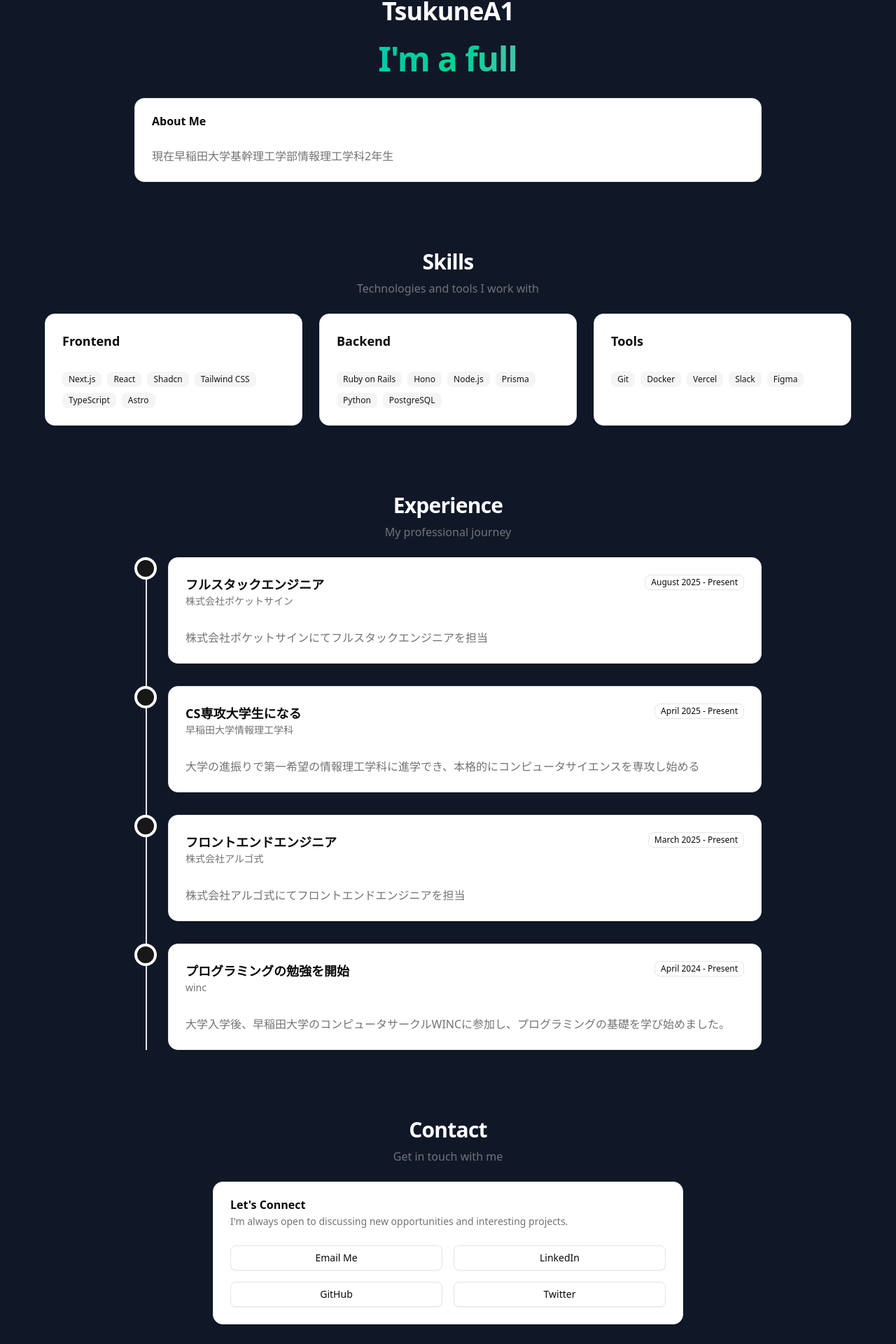
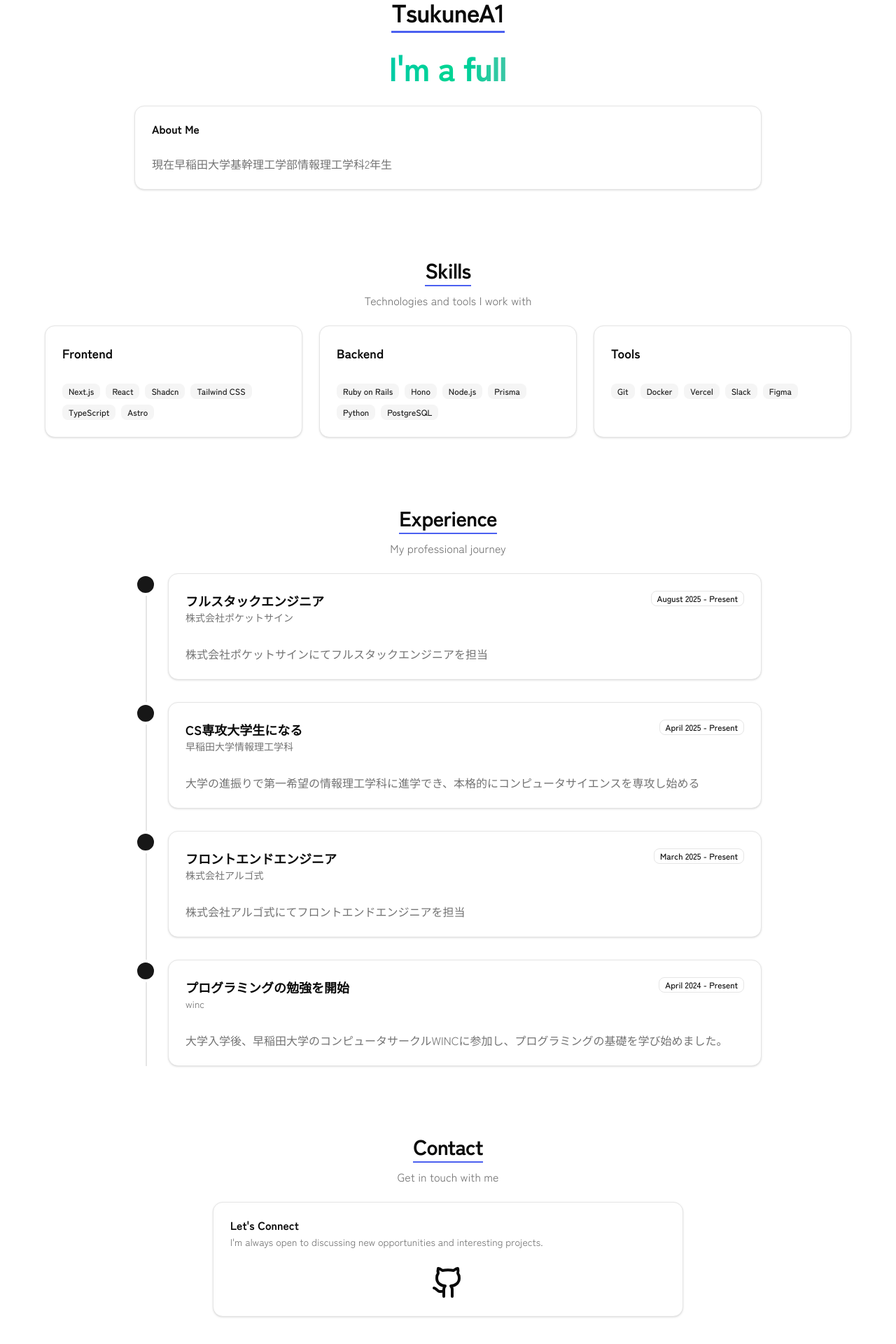
Before and after one commit to tsukuneA1/tsukuneA1_portfolio, a Next.js app: page / in a window 1280 px wide. Shown: the part 261-2181 px from the top of the page at 70% size. Built offline with nearby package versions, Linux system fonts and the light colour scheme.

Commit message:
feat:スタイリング

```diff
--- a/app/blogs/[blog]/page.tsx
+++ b/app/blogs/[blog]/page.tsx
@@ -62,7 +62,7 @@ export default async function BlogPage({
 		<article className="max-w-4xl mx-auto px-4 py-8">
 			<header className="mb-8">
 				<h1 className="text-3xl font-bold mb-2">{content.title}</h1>
-				<time className="text-gray-500">{content.createdAt}</time>
+				<time className="text-gray-500">作成日:{content.createdAt}</time>
 			</header>
 
 			<div className="prose prose-lg max-w-none prose-headings:text-gray-900 prose-h1:text-3xl prose-h2:text-2xl prose-h3:text-xl prose-p:text-gray-700 prose-a:text-blue-600 prose-strong:text-gray-900">
@@ -73,13 +73,13 @@ export default async function BlogPage({
 						h1: ({ node, ...props }) => (
 							<h1
 								{...props}
-								className="text-3xl font-bold text-gray-900 mt-8 mb-4 pb-2 border-b-2 border-gray-200"
+								className="text-3xl font-bold text-gray-900 mt-8 mb-4 pb-2 border-b-2 border-gray-200 text-primary"
 							/>
 						),
 						h2: ({ node, ...props }) => (
 							<h2
 								{...props}
-								className="text-2xl font-semibold text-gray-800 mt-6 mb-3 pb-1 border-b border-gray-300"
+								className="text-2xl font-semibold text-gray-800 mt-6 mb-3 pb-1 border-b-2 border-primary-accent text-primary"
 							/>
 						),
 						h3: ({ node, ...props }) => (
--- a/app/blogs/page.tsx
+++ b/app/blogs/page.tsx
@@ -2,6 +2,7 @@ import Link from "next/link";
 import fs from "fs/promises";
 import path from "path";
 import matter from "gray-matter";
+import { TypographyH1 } from "@/components/typography";
 
 interface BlogPost {
 	id: string;
@@ -41,7 +42,13 @@ export default async function BlogsPage() {
 
 	return (
 		<div className="max-w-4xl mx-auto px-4 py-8">
-			<h1 className="text-3xl font-bold mb-8">Blog Posts</h1>
+			<div className="text-center space-y-4 mb-12">
+				<TypographyH1 text="Blogs" />
+				<p className="text-xl text-muted-foreground max-w-2xl mx-auto">
+					これまでの体験や学びについての記事をまとめています
+				</p>
+			</div>
+
 			<div className="space-y-6">
 				{blogPosts.map((post) => (
 					<article key={post.id} className="border-b border-gray-200 pb-6">
--- a/app/globals.css
+++ b/app/globals.css
@@ -6,8 +6,6 @@
 @theme inline {
 	--color-background: var(--background);
 	--color-foreground: var(--foreground);
-	--font-sans: var(--font-geist-sans);
-	--font-mono: var(--font-geist-mono);
 	--color-sidebar-ring: var(--sidebar-ring);
 	--color-sidebar-border: var(--sidebar-border);
 	--color-sidebar-accent-foreground: var(--sidebar-accent-foreground);
@@ -31,8 +29,10 @@
 	--color-muted: var(--muted);
 	--color-secondary-foreground: var(--secondary-foreground);
 	--color-secondary: var(--secondary);
+	--color-secondary-accent: var(--secondary-accent);
 	--color-primary-foreground: var(--primary-foreground);
 	--color-primary: var(--primary);
+	--color-primary-accent: var(--primary-accent);
 	--color-popover-foreground: var(--popover-foreground);
 	--color-popover: var(--popover);
 	--color-card-foreground: var(--card-foreground);
@@ -53,8 +53,10 @@
 	--popover-foreground: oklch(0.145 0 0);
 	--primary: oklch(0.205 0 0);
 	--primary-foreground: oklch(0.985 0 0);
+	--primary-accent: #4b60f0;
 	--secondary: oklch(0.97 0 0);
 	--secondary-foreground: oklch(0.205 0 0);
+	--secondary-accent: #9358e0;
 	--muted: oklch(0.97 0 0);
 	--muted-foreground: oklch(0.556 0 0);
 	--accent: oklch(0.97 0 0);
--- a/app/layout.tsx
+++ b/app/layout.tsx
@@ -1,16 +1,13 @@
 import type { Metadata } from "next";
-import { Geist, Geist_Mono } from "next/font/google";
+import { Zen_Kaku_Gothic_New } from "next/font/google";
 import "./globals.css";
 import { Header } from "@/components/header";
 
-const geistSans = Geist({
-	variable: "--font-geist-sans",
+const zenKakuGothicNew = Zen_Kaku_Gothic_New({
+	variable: "--font-zen-kaku-gothic-new",
 	subsets: ["latin"],
-});
-
-const geistMono = Geist_Mono({
-	variable: "--font-geist-mono",
-	subsets: ["latin"],
+	weight: ["300", "400", "500", "700", "900"],
+	display: "swap",
 });
 
 export const metadata: Metadata = {
@@ -24,10 +21,8 @@ export default function RootLayout({
 	children: React.ReactNode;
 }>) {
 	return (
-		<html lang="en">
-			<body
-				className={`${geistSans.variable} ${geistMono.variable} antialiased`}
-			>
+		<html lang="ja">
+			<body className={zenKakuGothicNew.className}>
 				<Header />
 				{children}
 			</body>
--- a/app/page.tsx
+++ b/app/page.tsx
@@ -13,18 +13,18 @@ import { RotatableAvatar } from "@/components/ui/rotatable-avatar";
 import { Typewriter } from "@/components/ui/typewriter";
 import { TimelineItem } from "@/components/timeline-item";
 import { EXPERIENCE_DATA, SKILLS_DATA } from "./constants";
+import { TypographyH1, TypographyH2 } from "@/components/typography";
+import { Github, GithubIcon } from "lucide-react";
 
 export default function Home() {
 	return (
-		<div className="min-h-screen bg-background bg-gray-900">
+		<div className="min-h-screen">
 			<div className="container mx-auto px-4 py-8 space-y-24">
 				{/* Biography Section */}
 				<section id="biography" className="space-y-6">
 					<div className="text-center space-y-4">
-						<RotatableAvatar src="avatar.png" alt="TsukuneA1's Avatar" />
-						<h1 className="text-4xl font-bold tracking-tight text-white">
-							TsukuneA1
-						</h1>
+						<RotatableAvatar src="avatar.png" alt="TsukuneA1's Avatar"/>
+						<TypographyH1 text="TsukuneA1" />
 
 						<div className="flex flex-wrap justify-center whitespace-pre text-[26px] sm:text-2xl md:text-[48px] tracking-tight text-gradient animate-gradient-x text-center font-bold text-4xl bg-gradient-to-r from-blue-500 via-emerald-400 to-purple-500 bg-clip-text text-transparent">
 							<span className="font-bold">I'm a</span>
@@ -53,9 +53,7 @@ export default function Home() {
 				{/* Skills Section */}
 				<section id="skills" className="space-y-6">
 					<div className="text-center">
-						<h2 className="text-3xl font-bold tracking-tight text-white">
-							Skills
-						</h2>
+						<TypographyH2 text="Skills" />
 						<p className="text-muted-foreground mt-2">
 							Technologies and tools I work with
 						</p>
@@ -109,9 +107,7 @@ export default function Home() {
 				{/* Experience Section */}
 				<section id="experience" className="space-y-6">
 					<div className="text-center">
-						<h2 className="text-3xl font-bold tracking-tight text-white">
-							Experience
-						</h2>
+						<TypographyH2 text="Experience" />
 						<p className="text-muted-foreground mt-2">
 							My professional journey
 						</p>
@@ -139,9 +135,7 @@ export default function Home() {
 				{/* Contact Section */}
 				<section id="contact" className="space-y-6">
 					<div className="text-center">
-						<h2 className="text-3xl font-bold tracking-tight text-white">
-							Contact
-						</h2>
+						<TypographyH2 text="Contact" />
 						<p className="text-muted-foreground mt-2">Get in touch with me</p>
 					</div>
 					<Card className="max-w-2xl mx-auto">
@@ -153,7 +147,11 @@ export default function Home() {
 							</CardDescription>
 						</CardHeader>
 						<CardContent className="space-y-4">
-							<div className="grid grid-cols-1 sm:grid-cols-2 gap-4">
+							<a href="https://github.com/tsukuneA1">
+								<GithubIcon className="mx-auto" size={48} />
+							</a>
+
+							{/* <div className="grid grid-cols-1 sm:grid-cols-2 gap-4">
 								<Button variant="outline" className="w-full">
 									Email Me
 								</Button>
@@ -170,7 +168,7 @@ export default function Home() {
 								<Button variant="outline" className="w-full">
 									Twitter
 								</Button>
-							</div>
+							</div> */}
 						</CardContent>
 					</Card>
 				</section>
--- a/app/works/page.tsx
+++ b/app/works/page.tsx
@@ -1,14 +1,13 @@
 import { WorkCard } from "@/components/workCard";
 import { works } from "./constants";
+import { TypographyH1 } from "@/components/typography";
 
 export default function Works() {
 	return (
-		<div className="min-h-screen bg-background bg-gray-900">
+		<div className="min-h-screen">
 			<div className="container mx-auto px-4 py-8">
 				<div className="text-center space-y-4 mb-12">
-					<h1 className="text-4xl font-bold tracking-tight text-white">
-						Works
-					</h1>
+					<TypographyH1 text="Works" />
 					<p className="text-xl text-muted-foreground max-w-2xl mx-auto">
 						これまでに制作したプロジェクトや作品をご紹介します
 					</p>
--- /dev/null
+++ b/components/typography.tsx
@@ -0,0 +1,23 @@
+type TypographyH1Props = {
+	text: string;
+};
+
+export const TypographyH1 = ({ text }: TypographyH1Props) => {
+	return (
+		<h1 className="text-4xl font-bold tracking-tight border-b-3 border-primary-accent pb-2 inline-block">
+			{text}
+		</h1>
+	);
+};
+
+type TypographyH2Props = {
+	text: string;
+};
+
+export const TypographyH2 = ({ text }: TypographyH2Props) => {
+	return (
+		<h2 className="text-3xl font-semibold tracking-tight border-b-2 border-primary-accent pb-1 inline-block">
+			{text}
+		</h2>
+	);
+};
--- a/components/workCard.tsx
+++ b/components/workCard.tsx
@@ -53,7 +53,7 @@ export const WorkCard = (work: Work) => {
 					<Button
 						size="sm"
 						variant="default"
-						className="flex-1"
+						className="flex-1 cursor-pointer"
 						onClick={() => window.open(work.demoUrl, "_blank")}
 					>
 						Demo
@@ -62,7 +62,7 @@ export const WorkCard = (work: Work) => {
 					<Button
 						size="sm"
 						variant="outline"
-						className="flex-1"
+						className="flex-1 cursor-pointer"
 						onClick={() => window.open(work.githubUrl, "_blank")}
 					>
 						GitHub
--- a/package.json
+++ b/package.json
@@ -3,7 +3,7 @@
 	"version": "0.1.0",
 	"private": true,
 	"scripts": {
-		"dev": "next dev --turbopack",
+		"dev": "next dev",
 		"build": "next build",
 		"start": "next start",
 		"lint": "next lint",
```
Also changed, not shown: app/blogs/constants/hackathon_pm.md (+8 -7 lines).
